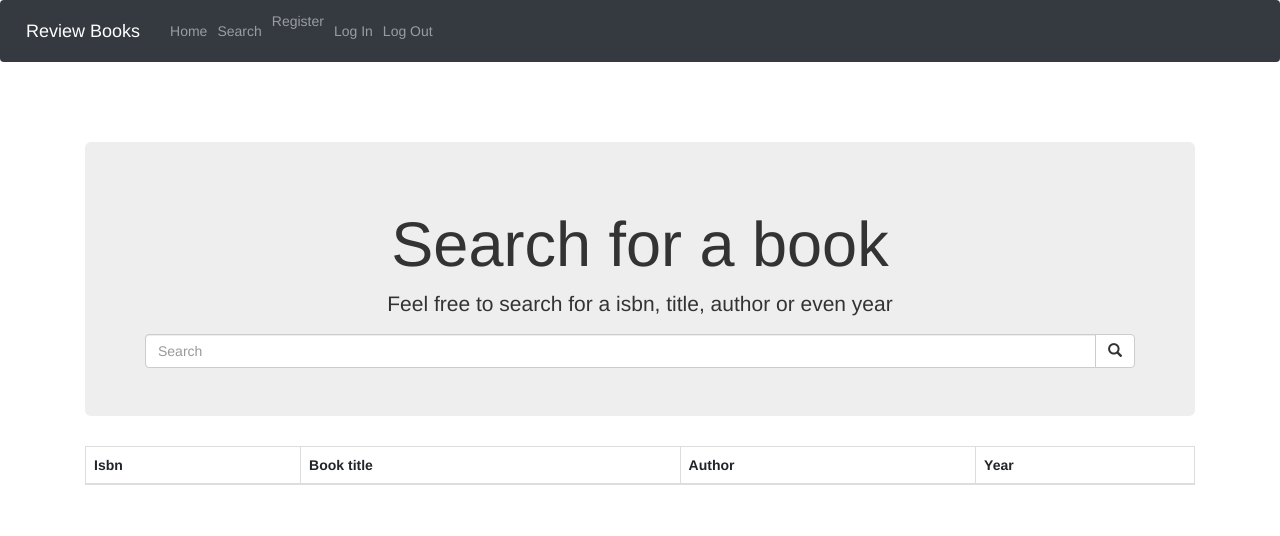
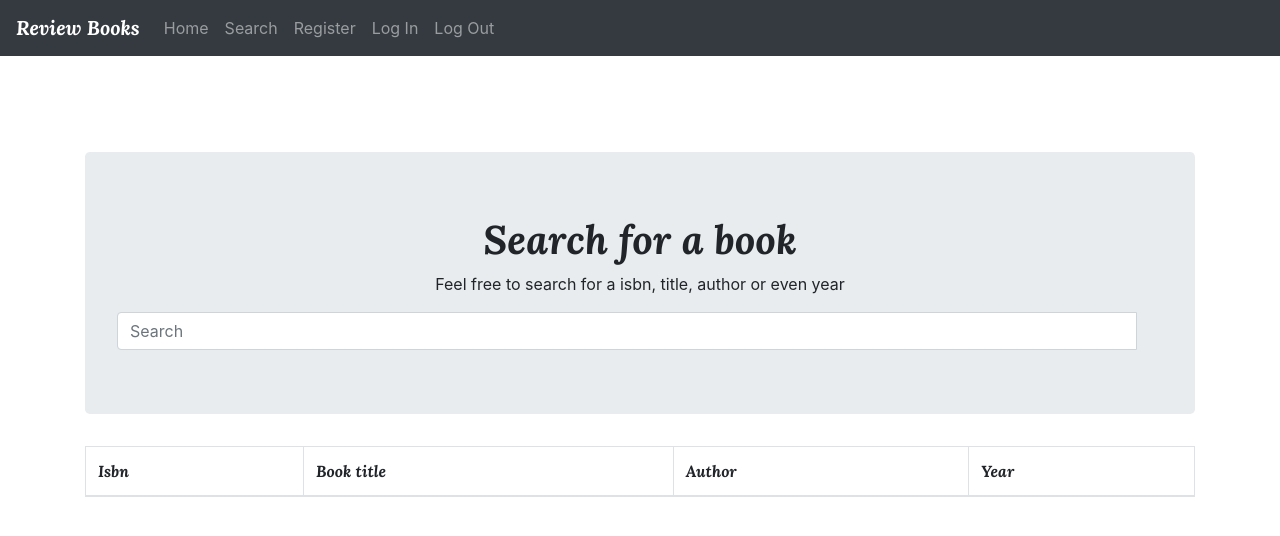
Before and after one commit to today-is-cinthia/cs50w-project1, a Flask app: page /search in a window 1280 px wide. Shown: the top 536 px of the page. Run offline with Flask 2, Linux system fonts and the light colour scheme; lists and menus that the app fills with data are empty; some libraries are stand-ins or nearby versions.

Commit message:
avance search

```diff
--- a/application.py
+++ b/application.py
@@ -99,5 +99,7 @@
 
 
 @app.route("/libros")
-def libros():
+def libros(id):
+    search = db.execute(
+        "SELECT * FROM books WHERE id= :id", {"id":id}).fetchone()
     return render_template("libros.html")
--- a/templates/index.html
+++ b/templates/index.html
@@ -7,9 +7,10 @@
 <div class="container">
     <div class="jumbotron">
       <center>
-      <h1>Review Books</h1>
+      <h1  style="font-family:  'Lora', serif;">Review Books</h1>
       <br><p>Search, read and create book reviews for free</p>
     </center>
     </div>
   </div>
+
 {% endblock %}
--- a/templates/layout.html
+++ b/templates/layout.html
@@ -9,12 +9,15 @@
   <script src="https://cdn.jsdelivr.net/npm/jquery@3.6.0/dist/jquery.slim.min.js"></script>
   <script src="https://cdn.jsdelivr.net/npm/popper.js@1.16.1/dist/umd/popper.min.js"></script>
   <script src="https://cdn.jsdelivr.net/npm/bootstrap@4.6.1/dist/js/bootstrap.bundle.min.js"></script>
+  <style>
+    @import url('https://fonts.googleapis.com/css2?family=Lora:ital,wght@1,700&display=swap');
+    </style>
   <title>Layout</title>
 </head>
 
 <body>
   <nav class="navbar navbar-expand-sm bg-dark navbar-dark sticky-top">
-    <a class="navbar-brand">Review Books</a>
+    <a class="navbar-brand" style="font-family:  'Lora', serif;">Review Books</a>
     <ul class="navbar-nav">
       <li class="nav-item">
       <li class="nav-item">
--- a/templates/login.html
+++ b/templates/login.html
@@ -9,12 +9,13 @@
 <center>
     <div class="container">
         <div class="jumbotron">
-            <h1>¡Log In to continue!</h1>
+            <h1  style="font-family:  'Lora', serif;">¡Log In to continue!</h1>
         </div>
     </div>
 
     <form action="/login" class="was-validated" method="post">
         <div class="form-group">
+            <label for="pwd">Username:</label>
             <input type="text" class="form-control" id="uname" placeholder="Enter username" name="username" required>
             <div class="valid-feedback">Valid.</div>
             <div class="invalid-feedback">Please fill out this field.</div>
--- a/templates/register.html
+++ b/templates/register.html
@@ -9,7 +9,7 @@
 <center>
   <div class="container">
     <div class="jumbotron">
-      <h1>¡Register to read!</h1>
+      <h1  style="font-family:  'Lora', serif;">¡Register to read!</h1>
     </div>
   </div>
   <form action="/register" class="was-validated" method="post">
--- a/templates/search.html
+++ b/templates/search.html
@@ -5,11 +5,11 @@
 {% endblock %}
 
 {% block body %}
-<link rel="stylesheet" href="https://maxcdn.bootstrapcdn.com/bootstrap/3.4.1/css/bootstrap.min.css">
+
 <div class="container">
     <div class="jumbotron">
         <center>
-        <h1>Search for a book</h1>
+        <h1 style="font-family:  'Lora', serif;">Search for a book</h1>
         <p>Feel free to search for a isbn, title, author or even year</p>
         <form action="/search", method="post">
             <div class="input-group">
@@ -28,10 +28,10 @@
     <table class="table table-bordered">
         <thead>
             <tr>
-                <th>Isbn</th>
-                <th>Book title</th>
-                <th>Author</th>
-                <th>Year</th>
+                <th style="font-family:  'Lora', serif;">Isbn</th>
+                <th style="font-family:  'Lora', serif;">Book title</th>
+                <th style="font-family:  'Lora', serif;">Author</th>
+                <th style="font-family:  'Lora', serif;">Year</th>
             </tr>
         </thead>
         <tbody>
```
